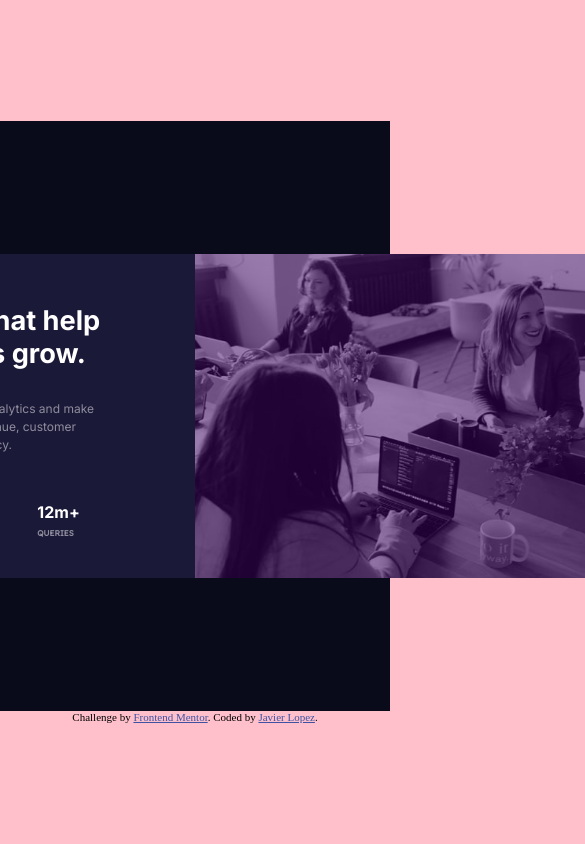
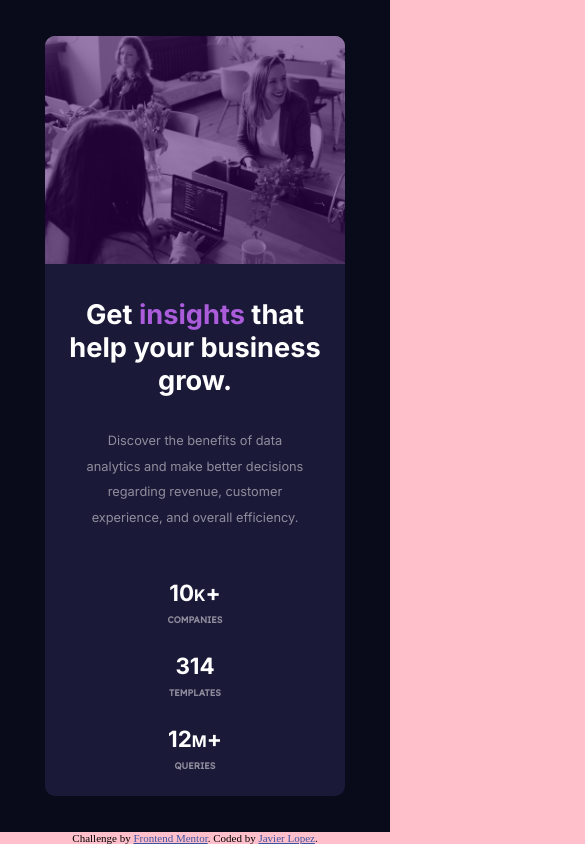
Before and after one commit to jglopezre/stats-preview-card-component-main, a plain HTML site: page index.html in a window 390 px wide. Shown: the top 844 px of the page, 585 px wide, since content can reach past the window. Drawn offline with nearby package versions, Linux system fonts and the light colour scheme; files that its build step writes are made by us from their sources.

Commit message:
mobile-mode added

```diff
--- a/style.scss
+++ b/style.scss
@@ -7,7 +7,10 @@ $white-2: hsla(0, 0%, 100%, 0.75);  //Main Paragraph Transparent white
 $white-3: hsla(0, 0%, 100%, 0.6);  //Stats Heading
 
 $card-width: 850px;
+$mobile-card-width: 300px;
 $card-height: 300px;
+$mobile-card-height: 760px;
+$b-radius: 10px;
 
 body {
     height: 100vh;
@@ -28,13 +31,11 @@ h1, h2, p {
 
 h1 {
     font-size: 1.7em;
-
 }
 
 h2 {
     font-size: 1em;
 }
-
 
 body, .main-container{
     display: flex;
@@ -43,19 +44,16 @@ body, .main-container{
     flex-direction: column;
 }
 
-
 .main-container {
-    height: 70%;
+    height: 100%;
     width: 100%;
     background-color: $bkground;
 
 }
 
-
-
 .left {
+    border-radius: $b-radius 0px 0px $b-radius;
     grid-area: info;
-
     display: grid;
     justify-content: center;
     align-content: center;
@@ -64,7 +62,7 @@ body, .main-container{
     grid-template:
 	[row1-start] "maintext maintext maintext" 1fr [row1-end]
 	[row2-start] "subtext subtext subtext" auto [row2-end]
-	[row4-start] "data-1 data-2 data-3" 80px [row4-end]
+	[row3-start] "data-1 data-2 data-3" 80px [row3-end]
 	/ 1fr 1fr 1fr;
     .first {
 	grid-area: maintext;
@@ -94,10 +92,10 @@ body, .main-container{
     .third-a, .third-b, .third-c {
 	line-height: 0.4em;
 	align-self: end;
+	font-variant: small-caps;
 	p {
 	    font-family: Lexend Deca;
 	    font-size: 0.7em;
-	    font-variant: small-caps;
 	    font-weight: bold;
 	    opacity: 0.5;
 	}
@@ -105,20 +103,21 @@ body, .main-container{
 }
 
 .right {
+    border-radius: 0px $b-radius $b-radius 0px;
     grid-area: photo;
     background-image: url('images/image-header-desktop.jpg');
     background-size: 100% 100%;
     height: 100%;
     >div {
 	background-color: $accent-2;
+	border-radius: 0px $b-radius $b-radius 0px;
 	height: 100%;
 	opacity: 0.5;
     }
 }
 
-
-
 .card {
+    border-radius: $b-radius;
     width: $card-width;
     background-color: $card-bkground;
     color: $white;
@@ -126,9 +125,59 @@ body, .main-container{
     grid-template-columns: 1fr 1fr;
     grid-template-rows: 1fr;
     grid-template-areas:
-    "info photo";
+	"info photo";
 }
 
+//mobile
+
+@media only screen and (max-width: $card-width) {
+
+    h2 {
+	font-size: 1.4em;
+    }
+    .card {
+	height: $mobile-card-height;
+	width: $mobile-card-width;
+	grid-template-columns: 1fr;
+	grid-template-rows: 30% auto;
+	grid-template-areas:
+	    "photo"
+	    "info";
+    }
+
+    .right {
+	background-image: url('images/image-header-mobile.jpg');
+	border-radius: $b-radius $b-radius 0px 0px;
+	>div {
+	    border-radius: $b-radius $b-radius 0px 0px;
+	}
+    }
+
+    .left {
+	margin: 1em;
+	text-align: center;
+	grid-template:
+	    [row1-start] "maintext" auto [row1-end]
+	    [row2-start] "subtext" 2fr [row2-end]
+	    [row3-start] "data-1" 1fr [row3-end]
+	    [row4-start] "data-2" 1fr [row4-end]
+	    [row5-start] "data-3" 1fr [row5-end]
+	    / 1fr;
+
+	.second {
+	    font-size: 0.8em;
+	    line-height: 2em;
+	    padding: 0em 1.5em 0em 1.5em;
+	}
+	.third-a, .third-b, .third-c {
+	    p {
+		font-size: 0.8em;
+		font-weight: bold;
+		opacity: 0.5;
+	    }
+	}
+    }
+}
 
 .attribution {
     font-size: 11px;
```
